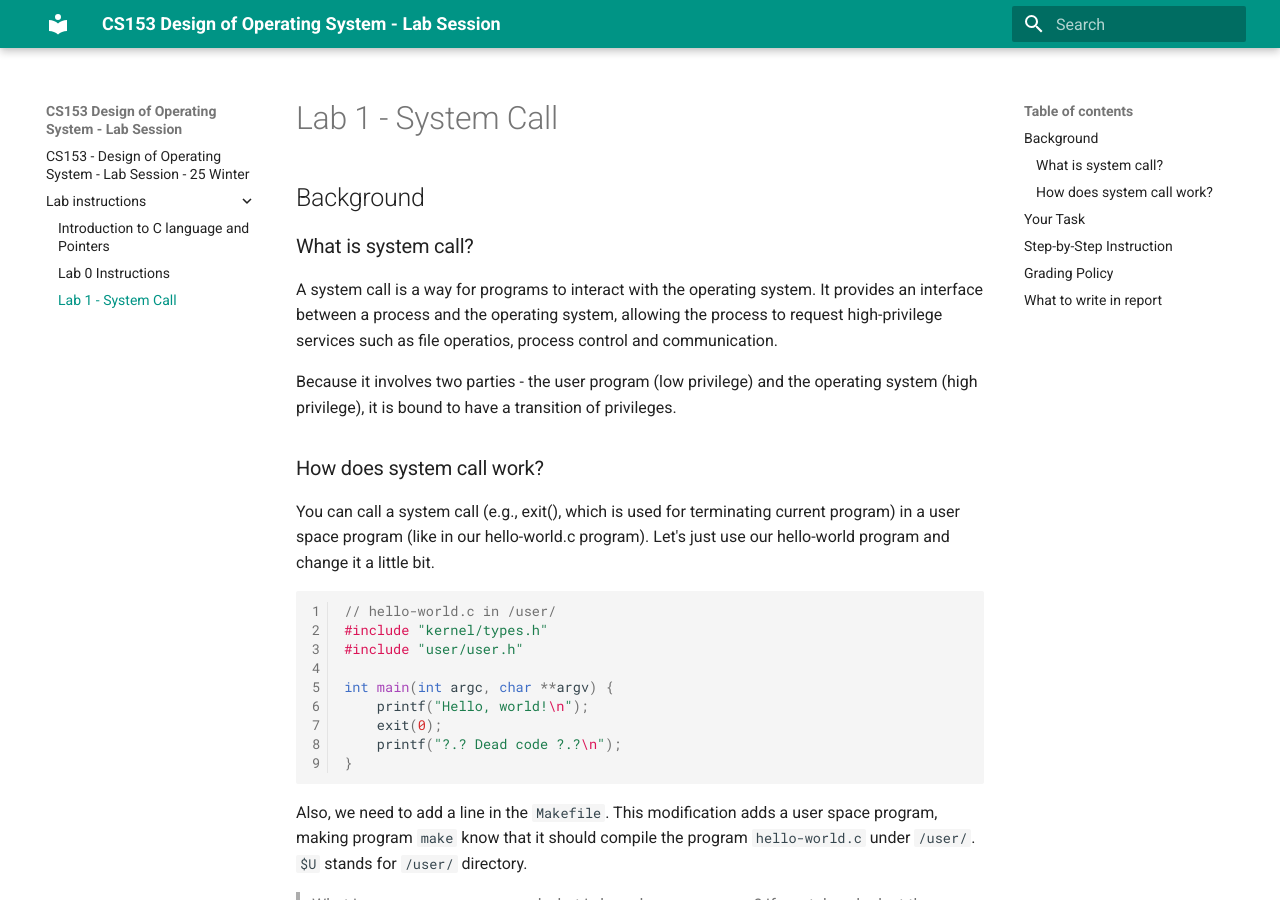
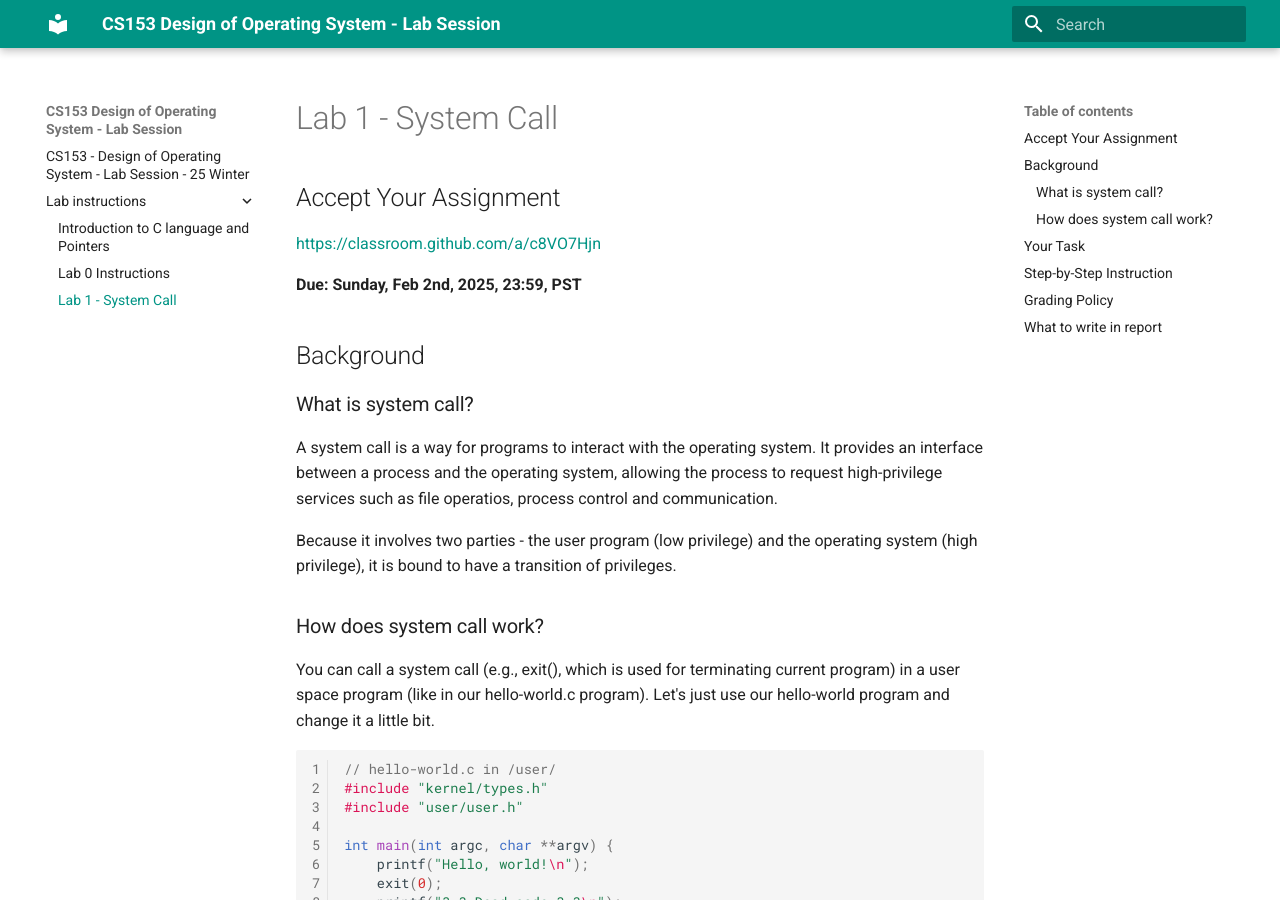
Before and after one commit to gdjs2/UCR-CS153-25Winter, an MkDocs documentation site: the page built from docs/lab-instructions/lab1.md, in a window 1280 px wide and 900 px high. Built offline with MkDocs 1.6.1 and Material for MkDocs 9.7.7, drawn with Linux system fonts in a browser that asks for light colours.

Commit message:
publish: lab1

```diff
--- a/docs/lab-instructions/lab1.md
+++ b/docs/lab-instructions/lab1.md
@@ -1,4 +1,10 @@
 # Lab 1 - System Call
+
+## Accept Your Assignment
+
+[https://classroom.github.com/a/c8VO7Hjn](https://classroom.github.com/a/c8VO7Hjn)
+
+**Due: Sunday, Feb 2nd, 2025, 23:59, PST**
 
 ## Background
 
```
